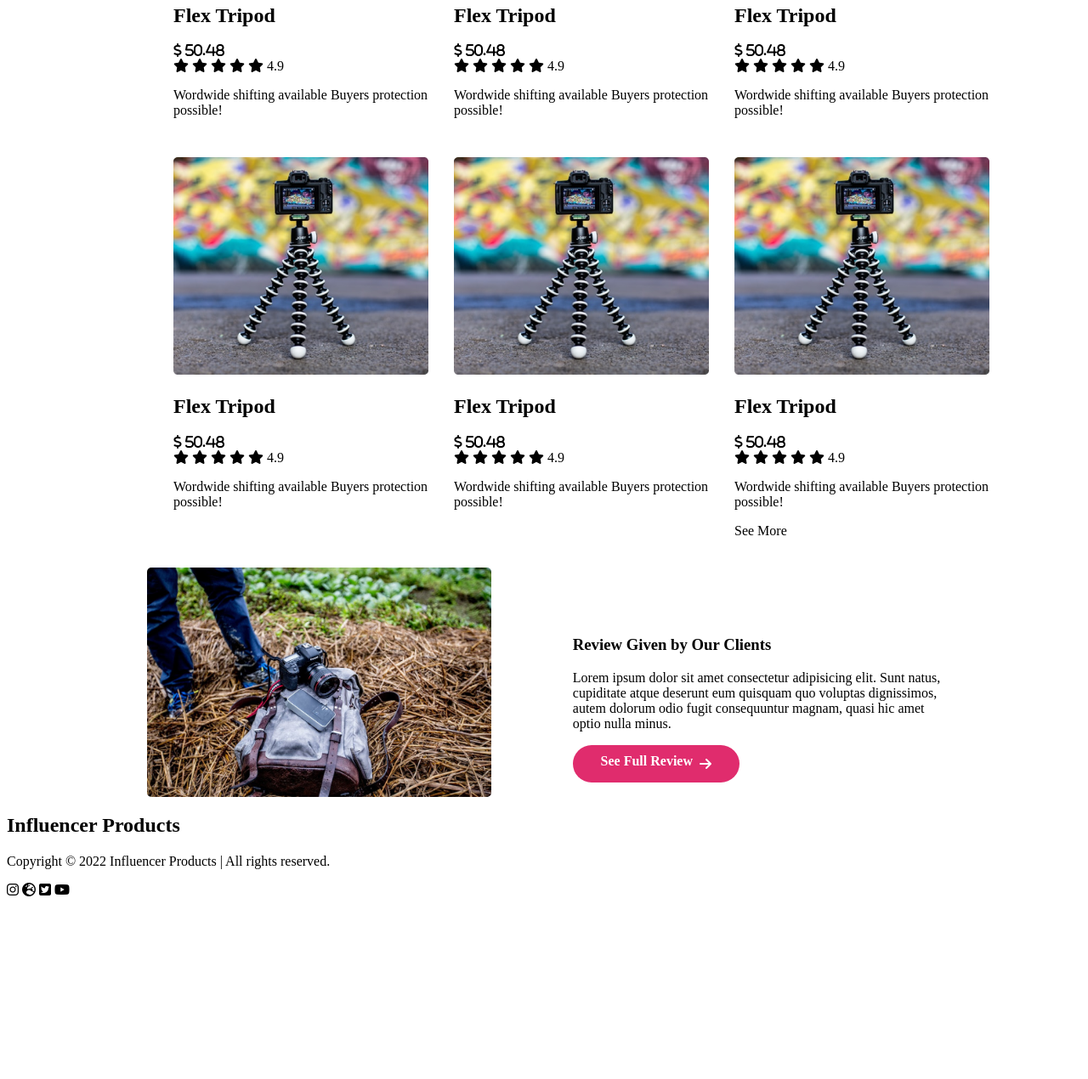
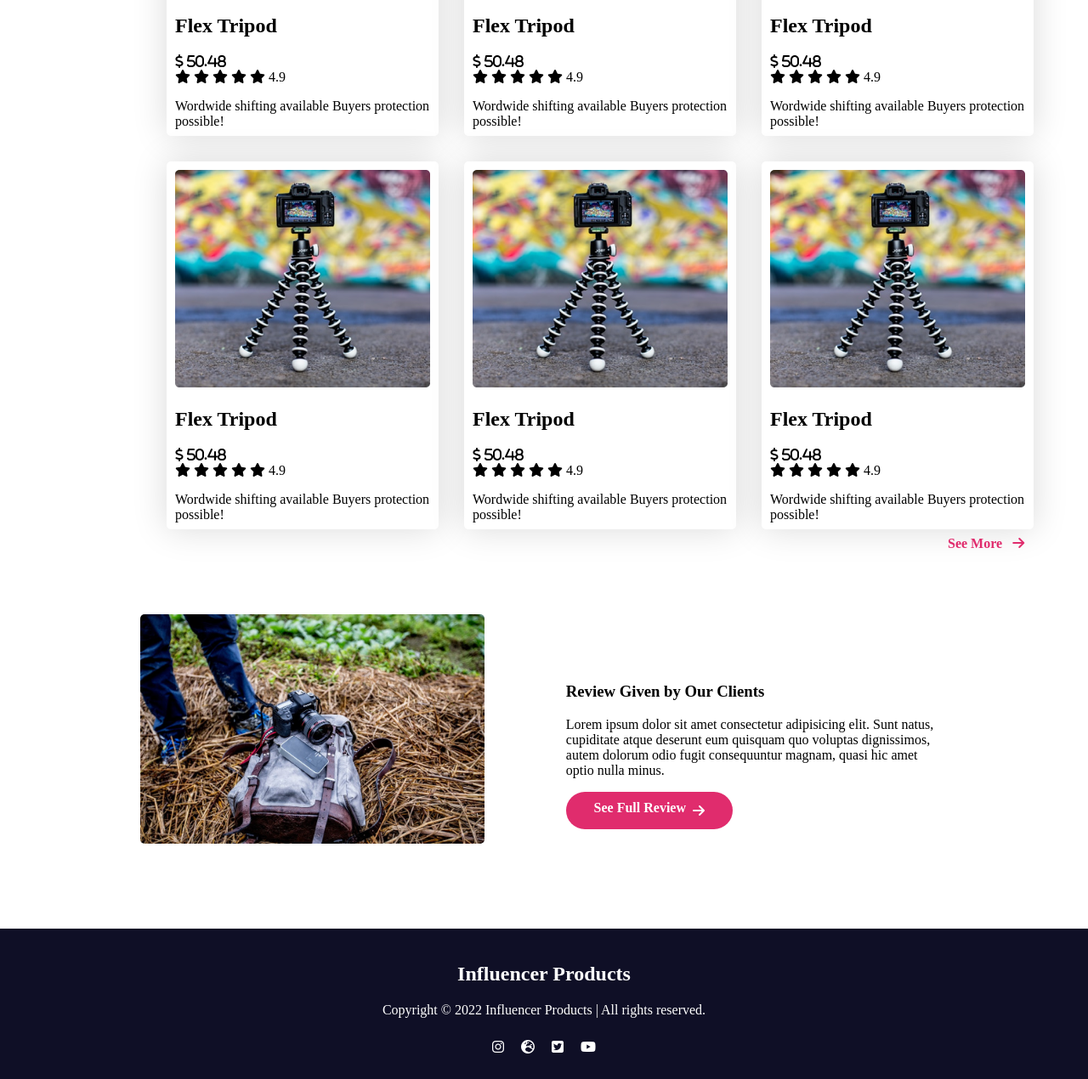
Before and after one commit to Mahbub-Sajon/Influencer-Gears, a plain HTML site: page index.html in a window 1280 px wide. Shown: the part 1721-2991 px from the top of the page at 85% size. Before the commit the page ends 2786 px from the top, so only its background shows below. Drawn offline with Linux system fonts and the light colour scheme.

Commit message:
fourth commit

```diff
--- a/index.html
+++ b/index.html
@@ -81,6 +81,7 @@
         <section class=collections>
             <div class="collection">
 
+                <div class="center">
                     <div>
                         <img src="images/tripod.png" alt="">
                     </div>
@@ -109,7 +110,8 @@
                         </p>
                     </div>
                 </div>
-            <div>
+            </div>
+            <div class="collection">
                 <div>
                     <img src="images/tripod.png" alt="">
                 </div>
@@ -138,7 +140,7 @@
                     </p>
                 </div>
             </div>
-            <div>
+            <div class="collection">
                 <div>
                     <img src="images/tripod.png" alt="">
                 </div>
@@ -167,7 +169,7 @@
                     </p>
                 </div>
             </div>
-            <div>
+            <div class="collection">
                 <div>
                     <img src="images/tripod.png" alt="">
                 </div>
@@ -196,7 +198,7 @@
                     </p>
                 </div>
             </div>
-            <div>
+            <div class="collection">
                 <div>
                     <img src="images/tripod.png" alt="">
                 </div>
@@ -225,7 +227,7 @@
                     </p>
                 </div>
             </div>
-            <div>
+            <div class="collection">
                 <div>
                     <img src="images/tripod.png" alt="">
                 </div>
@@ -254,7 +256,7 @@
                     </p>
                 </div>
             </div>
-            <div>
+            <div class="collection">
                 <div>
                     <img src="images/tripod.png" alt="">
                 </div>
@@ -283,7 +285,7 @@
                     </p>
                 </div>
             </div>
-            <div>
+            <div class="collection">
                 <div>
                     <img src="images/tripod.png" alt="">
                 </div>
@@ -312,7 +314,7 @@
                     </p>
                 </div>
             </div>
-            <div>
+            <div class="collection">
                 <div>
                     <img src="images/tripod.png" alt="">
                 </div>
@@ -340,11 +342,9 @@
                         Buyers protection possible!
                     </p>
                 </div>
-                <div>
-                    <p>
-                        See More
-                    </p>
-                    <i class="fas fa-arrow-right"></i>
+                <div class="see-more">
+                        <a href="#">See More </a>
+                        <i class=" fas fa-arrow-right pink"></i>
                 </div>
             </div>
         </section>
@@ -364,19 +364,19 @@
             </article>
         </section>
     </main>
-    <section class="end">
-        <h2 class="heading-center">Influencer Products</h2>
-        <footer>
-            <p class="heading-center">
+
+        <footer class="foot-color">
+            <h2>Influencer Products</h2>
+            <p>
               Copyright © 2022 Influencer Products | All rights reserved.
             </p>
-            <div>
+            <div class="social-icon">
                 <i class="fab fa-instagram"></i>
                 <i class="fas fa-globe-europe"></i>
                 <i class="fab fa-twitter-square"></i>
                 <i class="fab fa-youtube"></i>
             </div>
         </footer>
-    </section>
+
 </body>
 </html>
--- a/style.css
+++ b/style.css
@@ -1,7 +1,9 @@
 /* Fonts  */
 
 
-
+body{
+    margin: 0;
+}
 .influencer-heading{
     display: flex;
     margin-left: 120px;
@@ -99,7 +101,29 @@ hr{
     grid-column-gap: 30px;
     margin-left: 196px;
     margin-right: 196px;
+    align-items: center;
+    flex-direction: column;
 
+}
+.collection{
+    width: 300px;
+    height: 413px;
+    padding: 10px;
+
+
+    background-color: #FFFFFF;
+    box-shadow: 0px 0px 40px rgba(0, 0, 0, 0.15);
+    border-radius: 5px;
+}
+.see-more a{
+    text-decoration: none;
+    color: #E02C6D;
+    font-weight: bold;
+    margin-left: 209px;
+}
+.pink{
+    color: #E02C6D;
+    font-weight: bold;
 }
 
 
@@ -127,6 +151,8 @@ hr{
     align-items: center;
     margin-left: 165px;
     margin-right: 165px;
+    margin-top: 100px;
+    margin-bottom: 100px;
 
 }
 .reviews img{
@@ -135,3 +161,16 @@ hr{
     margin-right:96px ;
     border-radius: 5px;
 }
+.foot-color{
+   background-color: rgba(2, 2, 26, 0.945);
+   text-align: center;
+   color: white;
+   padding: 20px;
+}
+.social-icon{
+    display: flex;
+    justify-content: center;
+}
+.social-icon i{
+    padding:10px;
+}
```
Lines whose indentation alone changed are shown as unchanged.
